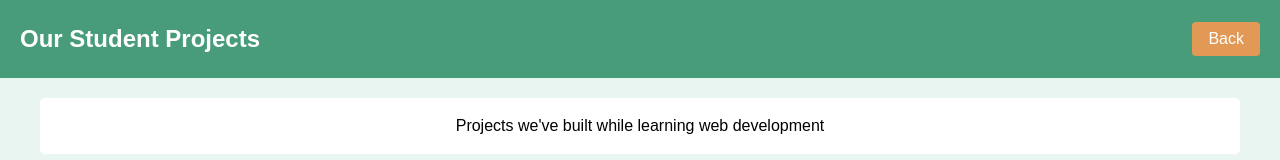
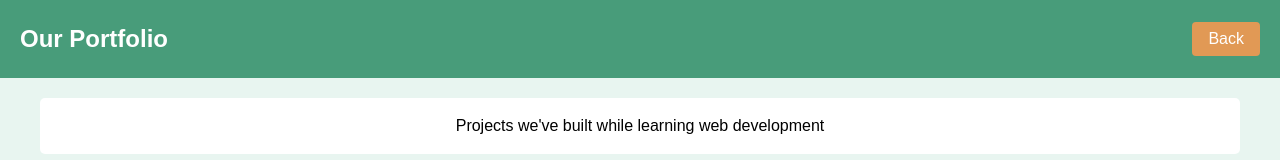
Before and after one commit to banana-club/banana-club.github.io, a plain HTML site: page pages/portfolio.html in a window 1280 px wide. Shown: the top 160 px of the page. Drawn offline with Linux system fonts and the light colour scheme.

Commit message:
Update portfolio.html

```diff
--- a/pages/portfolio.html
+++ b/pages/portfolio.html
@@ -9,7 +9,7 @@
 
   <body>
     <header>
-      <h1>Our Student Projects</h1>
+      <h1>Our Portfolio</h1>
       <button onclick="window.location.href='/index.html'">Back</button>
     </header>
 
```
